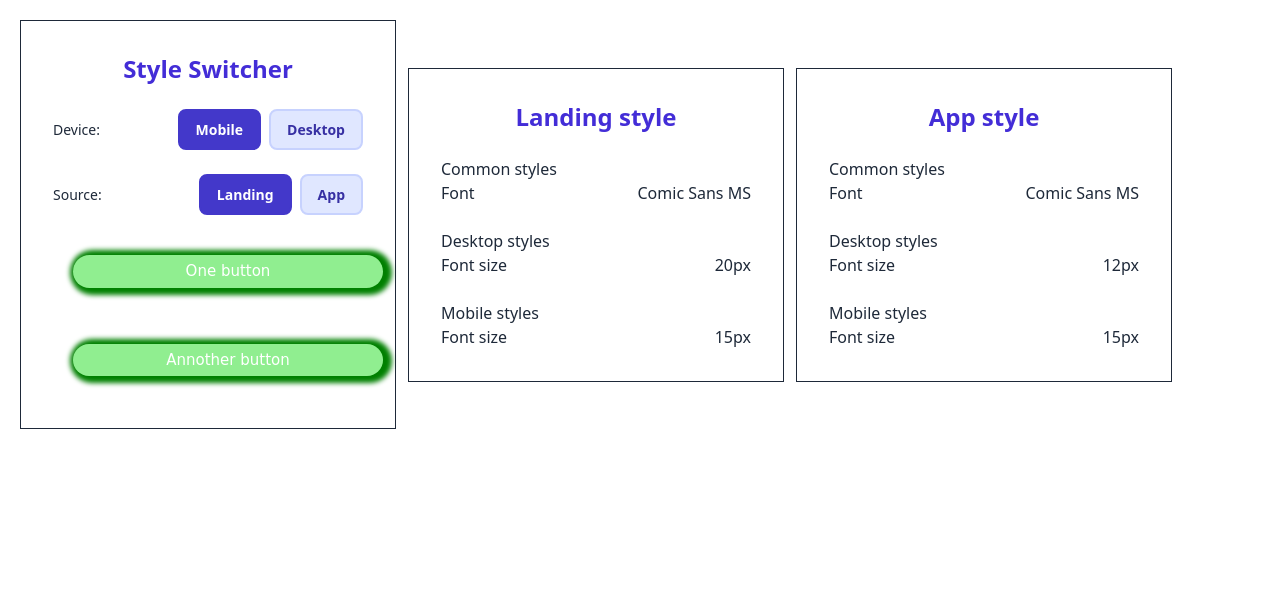
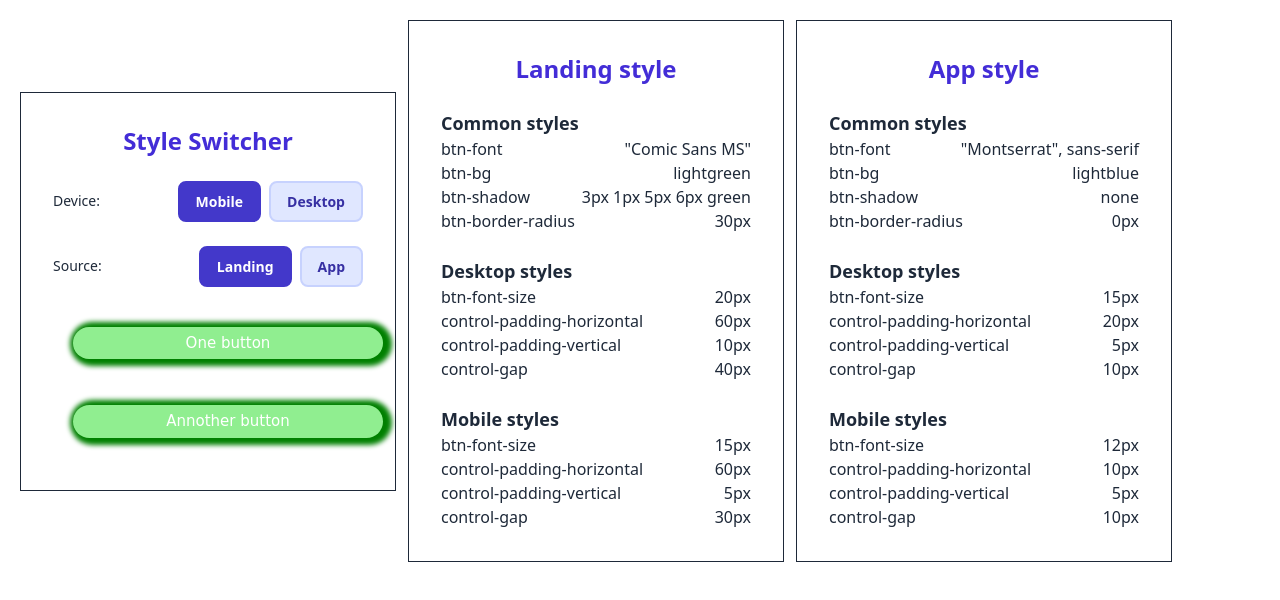
Before and after one commit to cakeinpanic/design-system-demo, a React (Vite) app: page / in a window 1280 px wide. Shown: the top 600 px of the page. Built offline with nearby package versions, Linux system fonts and the light colour scheme.

Commit message:
move all vars

```diff
--- a/src/App.tsx
+++ b/src/App.tsx
@@ -11,39 +11,43 @@ export default function ButtonStyleApp() {
   const cssVariables = {
     landing: {
       common: {
-        '--btn-font': '"Comic Sans MS"',
-        '--btn-bg': 'lightgreen',
-        '--btn-shadow': '3px 1px 5px 6px green',
-        '--btn-border-radius': '30px',
-        '--control-gap': '40px',
+        'btn-font': '"Comic Sans MS"',
+        'btn-bg': 'lightgreen',
+        'btn-shadow': '3px 1px 5px 6px green',
+        'btn-border-radius': '30px',
+
       },
       desktop: {
-        '--btn-font-size': '20px',
-        '--control-padding-horizontal': '60px',
-        '--control-padding-vertical': '10px',
+        'btn-font-size': '20px',
+        'control-padding-horizontal': '60px',
+        'control-padding-vertical': '10px',
+        'control-gap': '40px',
       },
       mobile: {
-        '--btn-font-size': '15px',
-        '--control-padding-horizontal': '60px',
-        '--control-padding-vertical': '5px',
+        'btn-font-size': '15px',
+        'control-padding-horizontal': '60px',
+        'control-padding-vertical': '5px',
+        'control-gap': '30px',
       },
     },
     app: {
       common: {
-        '--btn-font': '"Montserrat", sans-serif',
-        '--btn-bg': 'lightblue',
-        '--btn-border-radius': '0px',
-        '--control-gap': '10px',
+        'btn-font': '"Montserrat", sans-serif',
+        'btn-bg': 'lightblue',
+        'btn-shadow': 'none',
+        'btn-border-radius': '0px',
       },
       desktop: {
-        '--btn-font-size': '15px',
-        '--control-padding-horizontal': '20px',
-        '--control-padding-vertical': '5px',
+        'btn-font-size': '15px',
+        'control-padding-horizontal': '20px',
+        'control-padding-vertical': '5px',
+        'control-gap': '10px',
       },
       mobile: {
-        '--btn-font-size': '12px',
-        '--control-padding-horizontal': '10px',
-        '--control-padding-vertical': '5px',
+        'btn-font-size': '12px',
+        'control-padding-horizontal': '10px',
+        'control-padding-vertical': '5px',
+        'control-gap': '10px',
       },
     },
   }
@@ -59,7 +63,7 @@ export default function ButtonStyleApp() {
         {`
           :root {
             ${Object.entries(currentVariables)
-              .map(([key, value]) => `${key}: ${value};`)
+              .map(([key, value]) => `--${key}: ${value};`)
               .join('\n')}
           }
         `}
@@ -121,57 +125,68 @@ export default function ButtonStyleApp() {
             Landing style
           </h1>
           <div className="flex flex-col">
-            <h3>Common styles</h3>
-            <div className="flex flex-row justify-between">
-              <div className="">Font</div>
-              <div className="">Comic Sans MS</div>
-            </div>
+            <h3 className="text-lg font-bold">Common styles</h3>
+            {Object.entries(cssVariables.landing.common).map(([key, value]) => (
+              <div className="flex flex-row justify-between" key={key}>
+                <div>{key}</div>
+                <div>{value}</div>
+              </div>
+            ))}
           </div>
 
           <div className="flex flex-col">
-            <h3>Desktop styles</h3>
-            <div className="flex flex-row justify-between">
-              <div className="">Font size</div>
-              <div className="">20px</div>
-            </div>
+            <h3 className="text-lg font-bold">Desktop styles</h3>
+            {Object.entries(cssVariables.landing.desktop).map(([key, value]) => (
+              <div className="flex flex-row justify-between" key={key}>
+                <div>{key}</div>
+                <div>{value}</div>
+              </div>
+            ))}
           </div>
 
           <div className="flex flex-col">
-            <h3>Mobile styles</h3>
-            <div className="flex flex-row justify-between">
-              <div className="">Font size</div>
-              <div className="">15px</div>
-            </div>
+            <h3 className="text-lg font-bold">Mobile styles</h3>
+            {Object.entries(cssVariables.landing.mobile).map(([key, value]) => (
+              <div className="flex flex-row justify-between" key={key}>
+                <div>{key}</div>
+                <div>{value}</div>
+              </div>
+            ))}
           </div>
         </div>
 
-        <div className="bg-white border-1 p-8 space-y-6  w-1/3">
+        <div className="bg-white border-1 p-8 space-y-6 w-1/3">
           <h1 className="text-2xl font-bold text-indigo-700 text-center">
             App style
           </h1>
           <div className="flex flex-col">
-            <h3>Common styles</h3>
-            <div className="flex flex-row justify-between">
-              <div className="">Font</div>
-              <div className="">Comic Sans MS</div>
-            </div>
-          </div>
-
-
-          <div className="flex flex-col">
-            <h3>Desktop styles</h3>
-            <div className="flex flex-row justify-between">
-              <div className="">Font size</div>
-              <div className="">12px</div>
-            </div>
+            <h3 className="text-lg font-bold">Common styles</h3>
+            {Object.entries(cssVariables.app.common).map(([key, value]) => (
+              <div className="flex flex-row justify-between" key={key}>
+                <div>{key}</div>
+                <div>{value}</div>
+              </div>
+            ))}
           </div>
 
           <div className="flex flex-col">
-            <h3>Mobile styles</h3>
-            <div className="flex flex-row justify-between">
-              <div className="">Font size</div>
-              <div className="">15px</div>
-            </div>
+            <h3 className="text-lg font-bold">Desktop styles</h3>
+            {Object.entries(cssVariables.app.desktop).map(([key, value]) => (
+              <div className="flex flex-row justify-between" key={key}>
+                <div>{key}</div>
+                <div>{value}</div>
+              </div>
+            ))}
+          </div>
+
+          <div className="flex flex-col">
+            <h3 className="text-lg font-bold">Mobile styles</h3>
+            {Object.entries(cssVariables.app.mobile).map(([key, value]) => (
+              <div className="flex flex-row justify-between" key={key}>
+                <div>{key}</div>
+                <div>{value}</div>
+              </div>
+            ))}
           </div>
         </div>
       </div>
```
